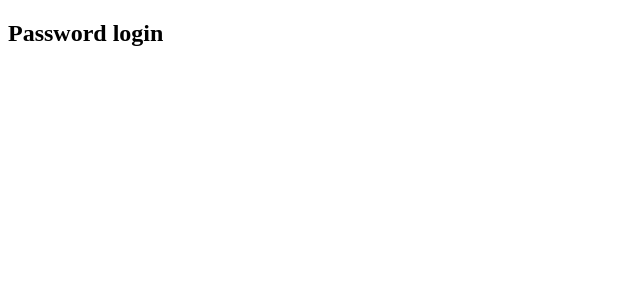
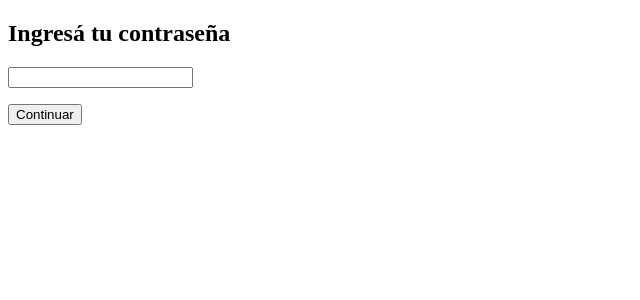
Before and after one commit to BenjaminMirra/proyectoDMH, a Next.js app in the folder equipo-12/: page /password in a window 1280 px wide. Shown: the top 300 px of the page, without its empty margins (0-640 px from the left). Built offline with nearby package versions, Linux system fonts and the light colour scheme.

Commit message:
agregado logica de login password

```diff
--- a/equipo-12/package.json
+++ b/equipo-12/package.json
@@ -9,12 +9,16 @@
     "lint": "next lint"
   },
   "dependencies": {
+    "@hookform/resolvers": "^3.1.0",
     "@types/node": "20.1.2",
     "@types/react": "18.2.6",
     "@types/react-dom": "18.2.4",
+    "axios": "^1.4.0",
     "next": "13.4.1",
     "react": "18.2.0",
     "react-dom": "18.2.0",
-    "typescript": "5.0.4"
+    "react-hook-form": "^7.43.9",
+    "typescript": "5.0.4",
+    "yup": "^1.1.1"
   }
 }
--- a/equipo-12/pages/password.tsx
+++ b/equipo-12/pages/password.tsx
@@ -1,12 +1,65 @@
+import { useForm } from "react-hook-form";
+import { yupResolver } from "@hookform/resolvers/yup";
+import Link from "next/link";
+import * as yup from "yup";
 import { useRouter } from "next/router";
+import axios from "axios";
+import { useState } from "react";
 
-const Password =  () => {
-    const { query } = useRouter();
-    return(
-        <div>
-            <h2>Password login {query.email}</h2>
-        </div>
-    )
-}
+const schema = yup
+  .object({
+    password: yup
+      .string()
+      .required("La contraseña es requerida")
+      .min(
+        8,
+        "La contraseña es demasiado corta - debe tener al menos 8 caracteres."
+      ),
+  })
+  .required();
+type FormData = yup.InferType<typeof schema>;
+
+const Password = () => {
+    const [error, setError] = useState(false)
+  const router = useRouter();
+  const { query } = useRouter();
+  const {
+    register,
+    handleSubmit,
+    formState: { errors },
+  } = useForm<FormData>({
+    resolver: yupResolver(schema),
+  });
+
+  const onSubmit = async (data: FormData) => {
+    try {
+    await axios
+      .post("http://localhost:3000/api/login", {
+        email: query.email,
+        password: data.password,
+      })
+      .then(function (response) {
+        console.log(response);
+        setError(false)
+        router.push("/");
+      })
+    }catch (error){
+        console.log(error);
+        setError(true)
+    }
+  };
+
+  return (
+    <div>
+      <h2>Ingresá tu contraseña</h2>
+      <form onSubmit={handleSubmit(onSubmit)}>
+        <input {...register("password")} />
+        <p> {errors.password?.message}</p>
+        {error && <p>Contraseña incorrecta. Vuelve a intentarlo</p>}
+        <input type="submit" value="Continuar" />
+      </form>
+    </div>
+  );
+};
 
 export default Password;
```
Also changed, not shown: 1 other file (tests, documents, lock files or other folders).
